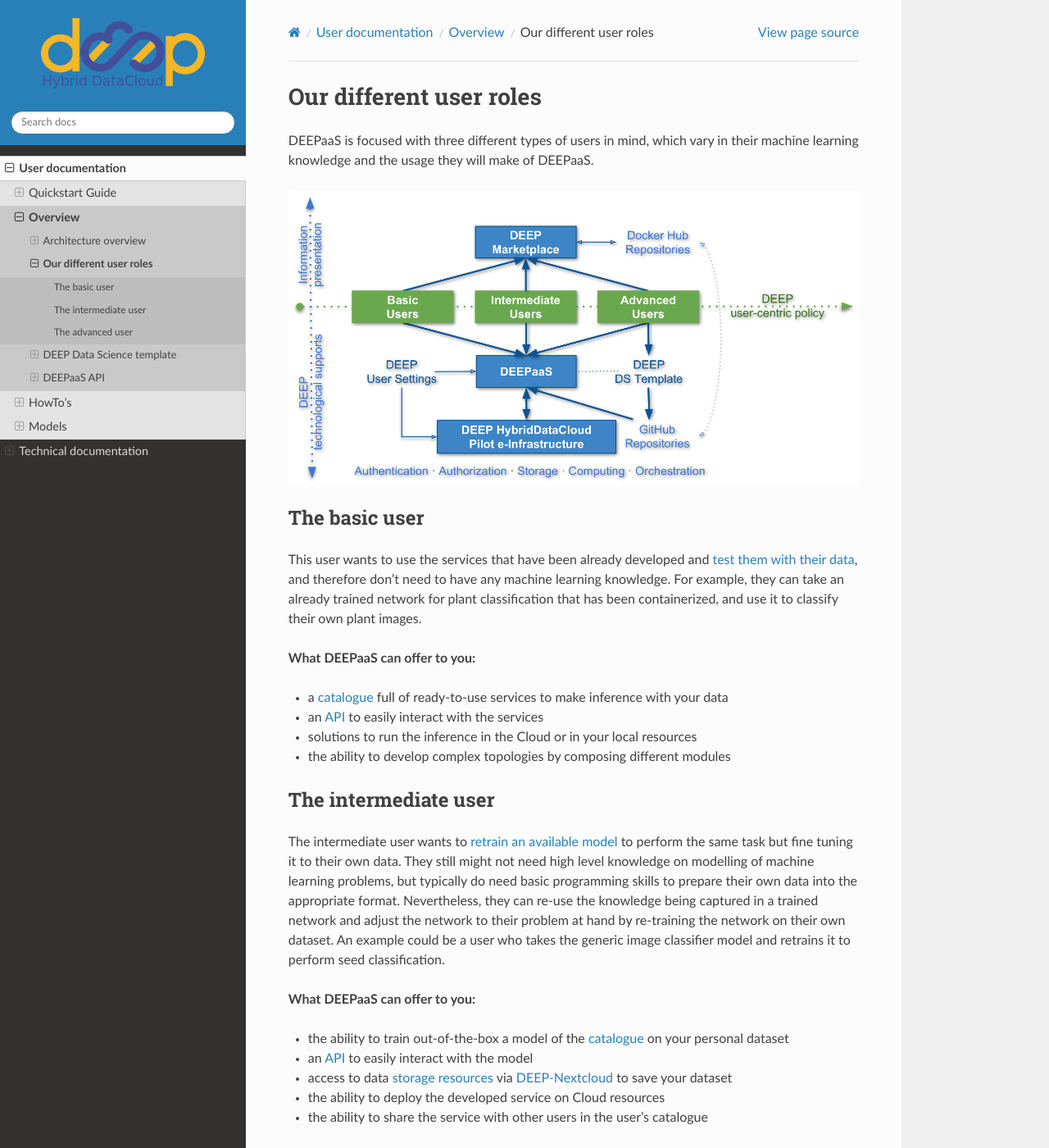
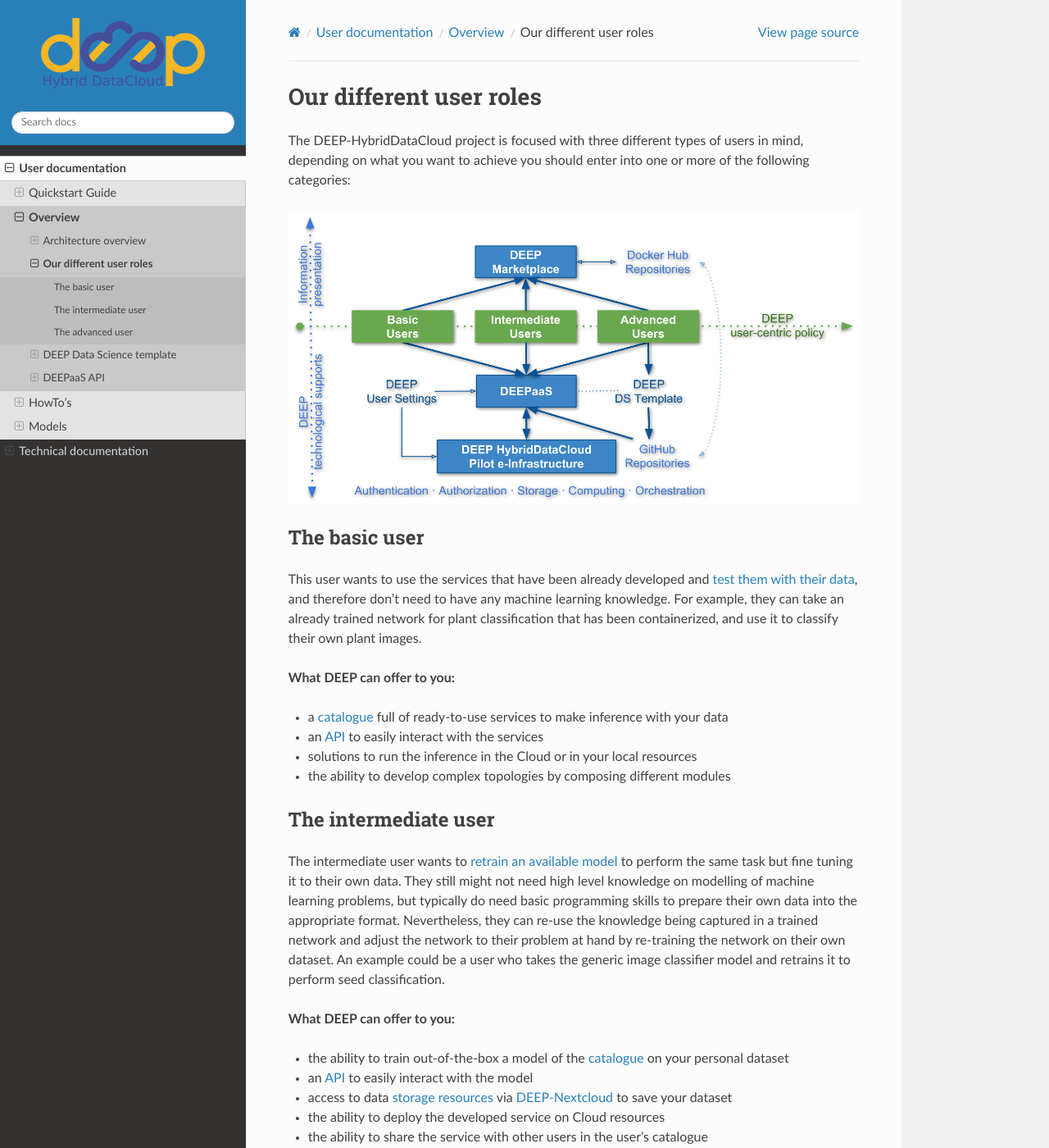
Before and after one commit to deephdc/deep-docs, a Sphinx documentation site: the page built from source/user/overview/user-roles.rst, in a window 1280 px wide and 1400 px high. Shown: the whole window at 82% size. Built offline with Sphinx 7.4.7 and the Read the Docs theme 2.0.0, drawn with Linux system fonts in a browser that asks for light colours; some of the changed text lies outside the part shown.

Commit message:
Alvaro correction added

```diff
--- a/source/user/overview/user-roles.rst
+++ b/source/user/overview/user-roles.rst
@@ -1,8 +1,7 @@
 Our different user roles
 ========================
 
-DEEPaaS is focused with three different types of users in mind, which vary in their machine learning knowledge and the
-usage they will make of DEEPaaS.
+The DEEP-HybridDataCloud project is focused with three different types of users in mind, depending on what you want to achieve you should enter into one or more of the following categories:
 
 
 .. image:: ../../_static/DEEP_WP2-User_Viewpoint.png
@@ -15,7 +14,7 @@
 and therefore don't need to have any machine learning knowledge. For example, they can take an already trained network
 for plant classification that has been containerized, and use it to classify their own plant images.
 
-**What DEEPaaS can offer to you:**
+**What DEEP can offer to you:**
 
 * a :ref:`catalogue <user/overview/architecture:The marketplace>` full of ready-to-use services to make inference with your data
 * an :ref:`API <user/overview/architecture:The API>` to easily interact with the services
@@ -34,7 +33,7 @@
 at hand by re-training the network on their own dataset.
 An example could be a user who takes the generic image classifier model and retrains it to perform seed classification.
 
-**What DEEPaaS can offer to you:**
+**What DEEP can offer to you:**
 
 * the ability to train out-of-the-box a model of the :ref:`catalogue <user/overview/architecture:The marketplace>` on your personal dataset
 * an :ref:`API <user/overview/architecture:The API>` to easily interact with the model
@@ -53,7 +52,7 @@
 Therefore they will design their own neural network architecture, potentially re-using parts of the code from other
 models.
 
-**What DEEPaaS can offer to you:**
+**What DEEP can offer to you:**
 
 * a ready-to-use environment with the main DL frameworks running in a dockerized solution running on different types of
   hardware (CPUs, GPUs, etc)
```
